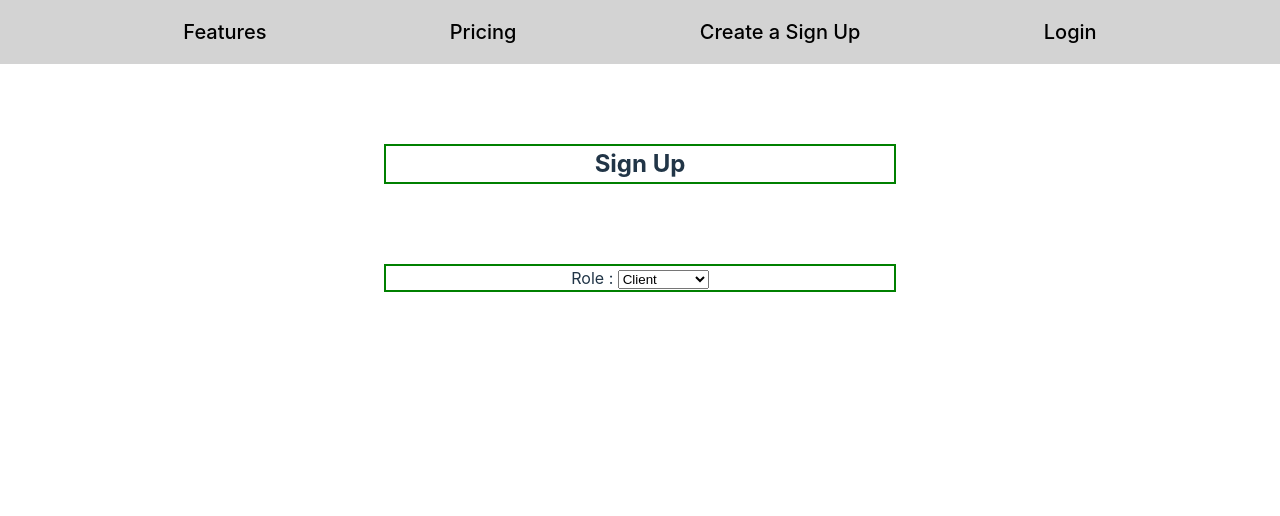
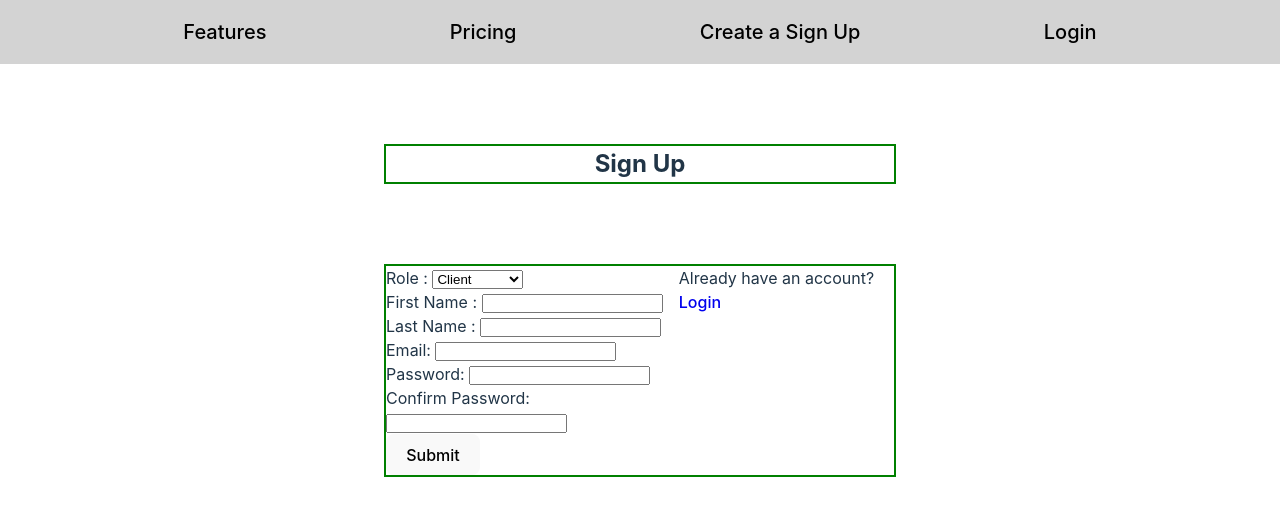
Before and after one commit to MM-BYC/CPA325.1CapstoneProject, a React (Vite) app in the folder frontend/: page /SignUp in a window 1280 px wide. Shown: the top 516 px of the page. Built offline with nearby package versions, Linux system fonts and the light colour scheme.

Commit message:
Sign-up is able to create a record to the backend mongoDB

```diff
--- a/frontend/src/components/Nav.jsx
+++ b/frontend/src/components/Nav.jsx
@@ -1,7 +1,7 @@
 import React from "react";
 import { Link } from "react-router-dom";
 /*
-import { Link } allows users to navigate between routes without full page reloads.
+import{ Link } allows users to navigate between routes without full page reloads.
 <Link to> this prop will be passed to the Router to look for matching path.
 e.g. <Link to="/pricing"> passed to Router will look for path="/pricing" will then render element={<Pricing/>}
 
--- a/frontend/src/components/Signup.jsx
+++ b/frontend/src/components/Signup.jsx
@@ -10,21 +10,23 @@ function SignUp() {
     lName: "",
     email: "",
     password: "",
+    confirmedPassword: "",
   });
-  const [submitButtonDisbled, setSubmitButtonDisabled] = useState(true);
+  const [submitButtonDisbled, setSubmitButtonDisabled] = useState(false);
   const [serverResponse, setServerResponse] = useState(null);
   const [passwordMismatch, setPasswordMismatch] = useState(false);
   //-----------------------------// useState for confirmation email
 
   const handleChange = (event) => {
     const { name, value } = event.target;
-    setFormDate((prevFormData) => ({ ...prevFormData, [name]: value }));
+    setFormData((prevFormData) => ({ ...prevFormData, [name]: value }));
   };
   const handleSubmit = async (event) => {
     event.preventDefault();
     const confirmPassword = event.target.confirmedPassword.value;
     if (formData.password !== confirmPassword) {
       setPasswordMismatch(true);
+      alert(`confirmation password did not match`);
       return;
     }
 
@@ -32,15 +34,21 @@ function SignUp() {
     setSubmitButtonDisabled(true);
 
     try {
-      const response = await axios.post("http://localhost:3000/signup", {
-        role: formData.role,
-        fname: formData.fname,
-        lname: formData.lname,
-        email: formData.email,
-        password: formData.password,
+      const response = await axios({
+        method: "post",
+        url: "http://localhost:3000/api/users",
+        data: formData,
+        timeout: 30000, //30 seconds
       });
+      setServerResponse("Successfully sign up");
     } catch (error) {
-      setServerResponse(error.response.data);
+      if (error.response) {
+        console.log(`Error response`, error.response.data);
+      } else if (error.request) {
+        console.log(`Error request`, error.request);
+      } else {
+        console.log(`Error message  `, error.message);
+      }
     } finally {
       setSubmitButtonDisabled(false);
     }
@@ -50,20 +58,74 @@ function SignUp() {
     <>
       <div className="classSignUp">
         <h2>Sign Up </h2>
-        {serverResponse && <p>{serverResponse}</p>}
       </div>
       <div className="classSignUp">
         <form onSubmit={handleSubmit}>
           <div>
-            <label>Role : </label>
+            <label htmlFor="role">Role : </label>
             <select name="role" value={formData.role} onChange={handleChange}>
               <option value=""> Select Role</option>
               <option value="client">Client</option>
               <option value="admin">Admin</option>
             </select>
           </div>
+          <div>
+            <label htmlFor="fname">First Name : </label>
+            <input
+              type="text"
+              name="fname"
+              value={formData.fname}
+              onChange={handleChange}
+            />
+          </div>
+          <div>
+            <label htmlFor="lname">Last Name : </label>
+            <input
+              type="text"
+              name="lname"
+              value={formData.lname}
+              onChange={handleChange}
+            />
+          </div>
+          <div>
+            <label htmlFor="email">Email: </label>
+            <input
+              type="email"
+              name="email"
+              value={formData.email}
+              onChange={handleChange}
+            />
+          </div>
+          <div>
+            <label htmlFor="password">Password: </label>
+            <input
+              type="password"
+              name="password"
+              value={formData.password}
+              onChange={handleChange}
+            />
+          </div>
+          <div>
+            <label htmlFor="confirmedPassword">Confirm Password: </label>
+            <input
+              type="password"
+              name="confirmedPassword"
+              value={formData.confirmedPassword}
+              onChange={handleChange}
+            />
+          </div>
+          {passwordMismatch && <p>Passwords do not match</p>}
+          <div>
+            <button type="submit" disabled={submitButtonDisbled}>
+              Submit
+            </button>
+          </div>
         </form>
+        <p>
+          Already have an account? <a href="/login">Login</a>
+        </p>
       </div>
+      <div> {serverResponse && <p>{serverResponse}</p>}</div>
     </>
   );
 }
```
Also changed, not shown: frontend/src/utilities/users-api.js (added, +13 -0 lines), 1 other file (tests, documents, lock files or other folders).
